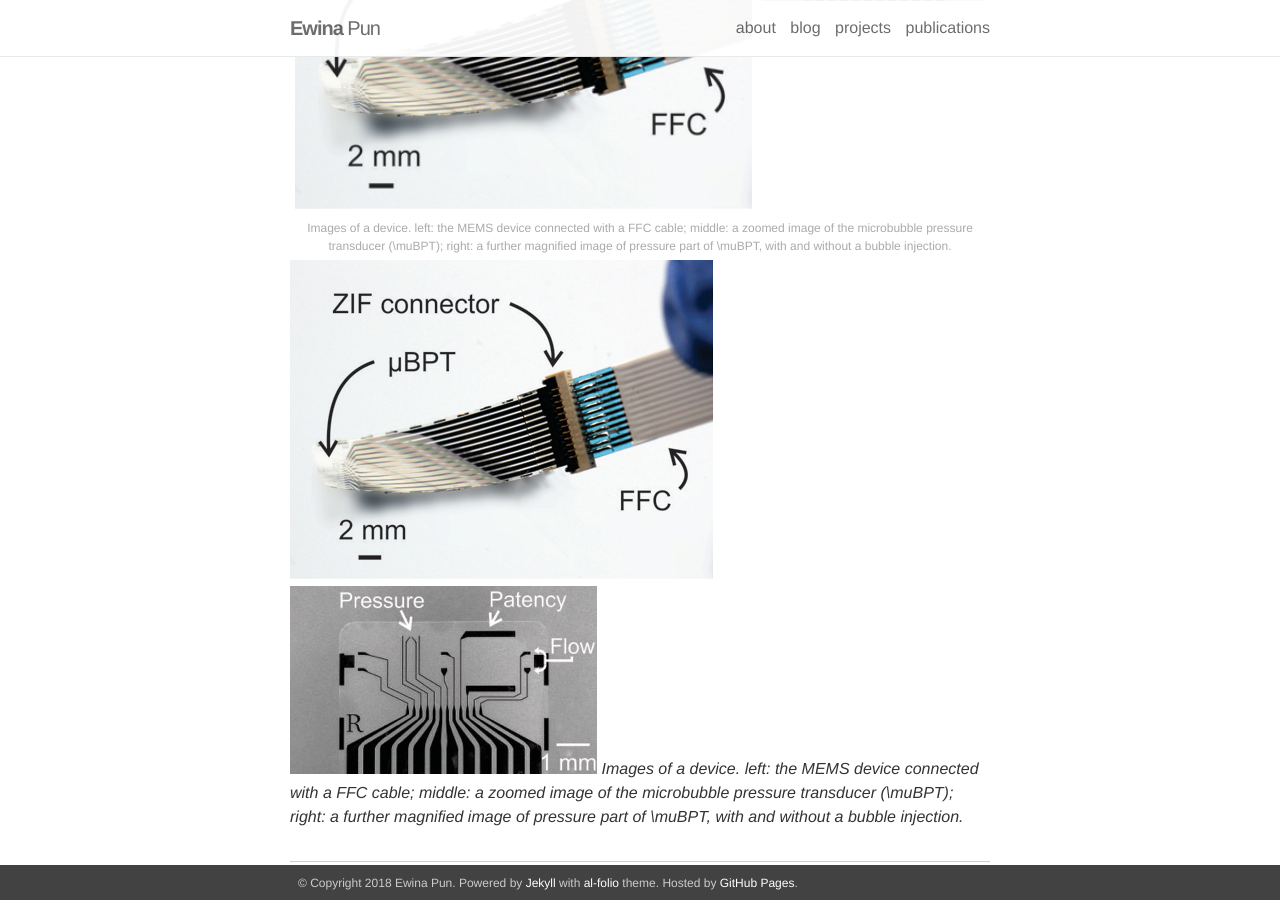
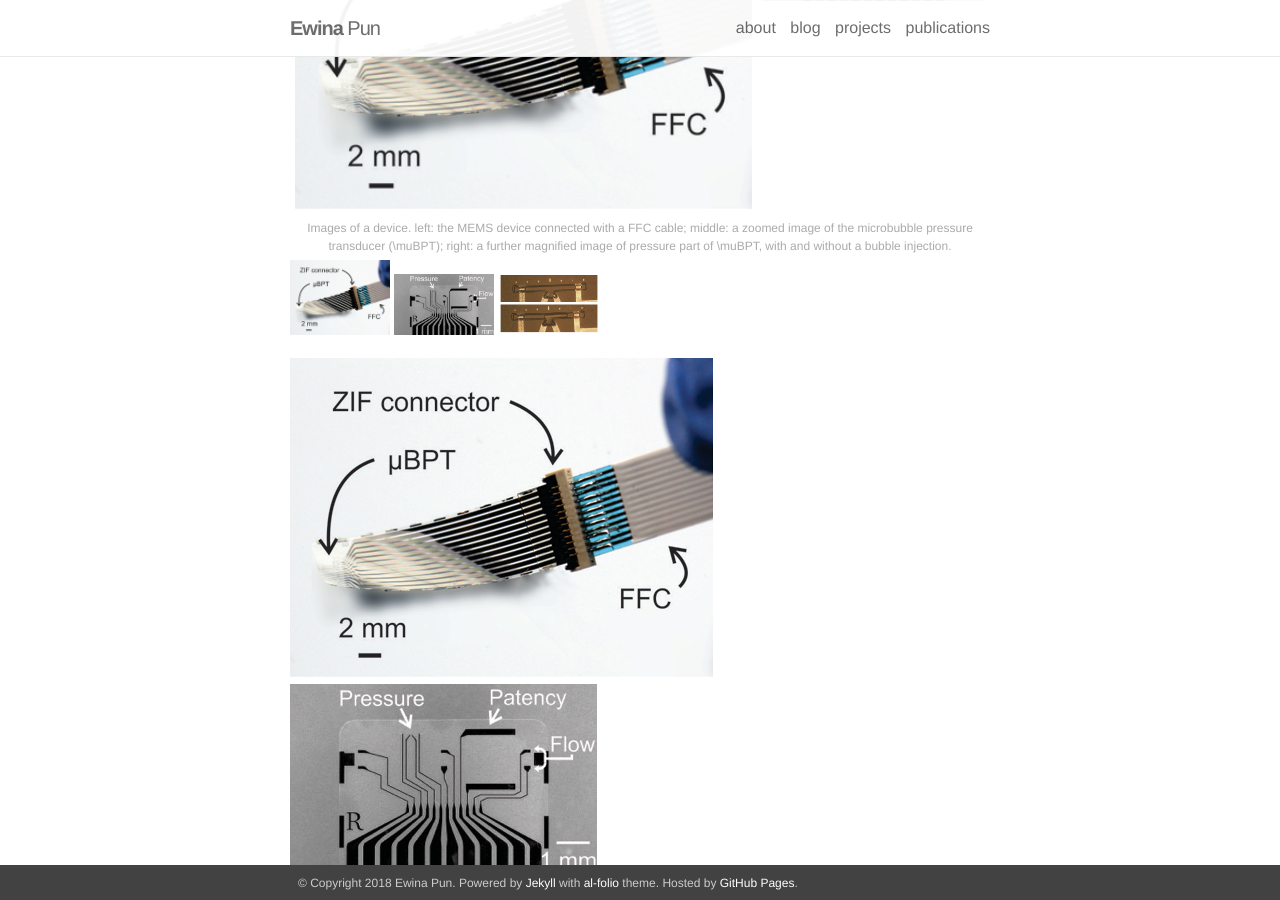
Before and after one commit to ewinapun/ewinapun.github.io, a Jekyll site: the page built from _projects/1_project.markdown, in a window 1280 px wide and 900 px high, scrolled down 826 px. Built offline with Jekyll 4.4.1, drawn with Linux system fonts in a browser that asks for light colours; nearby versions of some CDN libraries.

Commit message:
MEMS edit

```diff
--- a/_projects/1_project.markdown
+++ b/_projects/1_project.markdown
@@ -17,7 +17,13 @@ I spent two years in USC Biomedical Microsystems Laboratory working as an underg
     Images of a device. left: the MEMS device connected with a FFC cable; middle: a zoomed image of the microbubble pressure transducer (\muBPT); right: a further magnified image of pressure part of \muBPT, with and without a bubble injection.
 </div>
 
-![deviceFFC](/assets/img/BioMEMS_project/deviceFFC.png) ![device](/assets/img/BioMEMS_project/device.jpg)
+<p float="left">
+  <img src="/assets/img/BioMEMS_project/deviceFFC.png" width="100" />
+  <img src="/assets/img/BioMEMS_project/device.jpg" width="100" />
+  <img src="/assets/img/BioMEMS_project/devicechannel.png" width="100" />
+</p>
+
+![deviceFFC](/assets/img/BioMEMS_project/deviceFFC.png) ![device](/assets/img/BioMEMS_project/device.jpg) ![devicechannel](/assets/img/BioMEMS_project/devicechannel.png)
 *Images of a device. left: the MEMS device connected with a FFC cable; middle: a zoomed image of the microbubble pressure transducer (\muBPT); right: a further magnified image of pressure part of \muBPT, with and without a bubble injection.*
 
 ***
```
